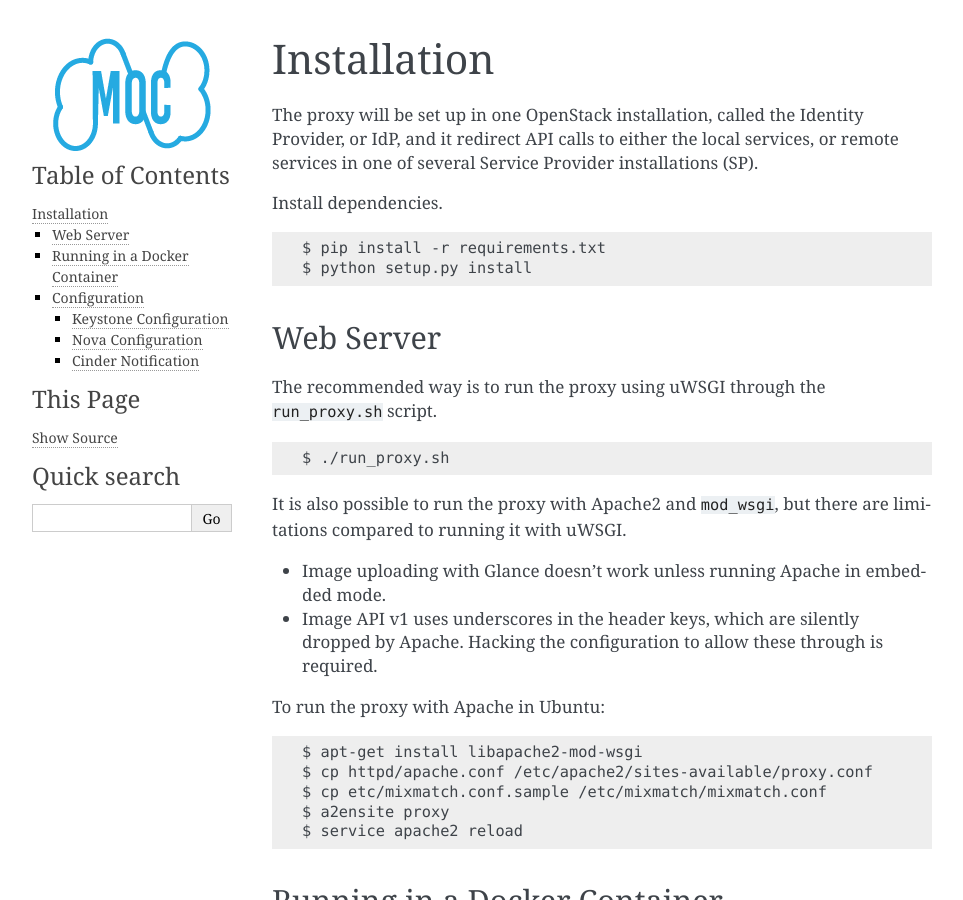
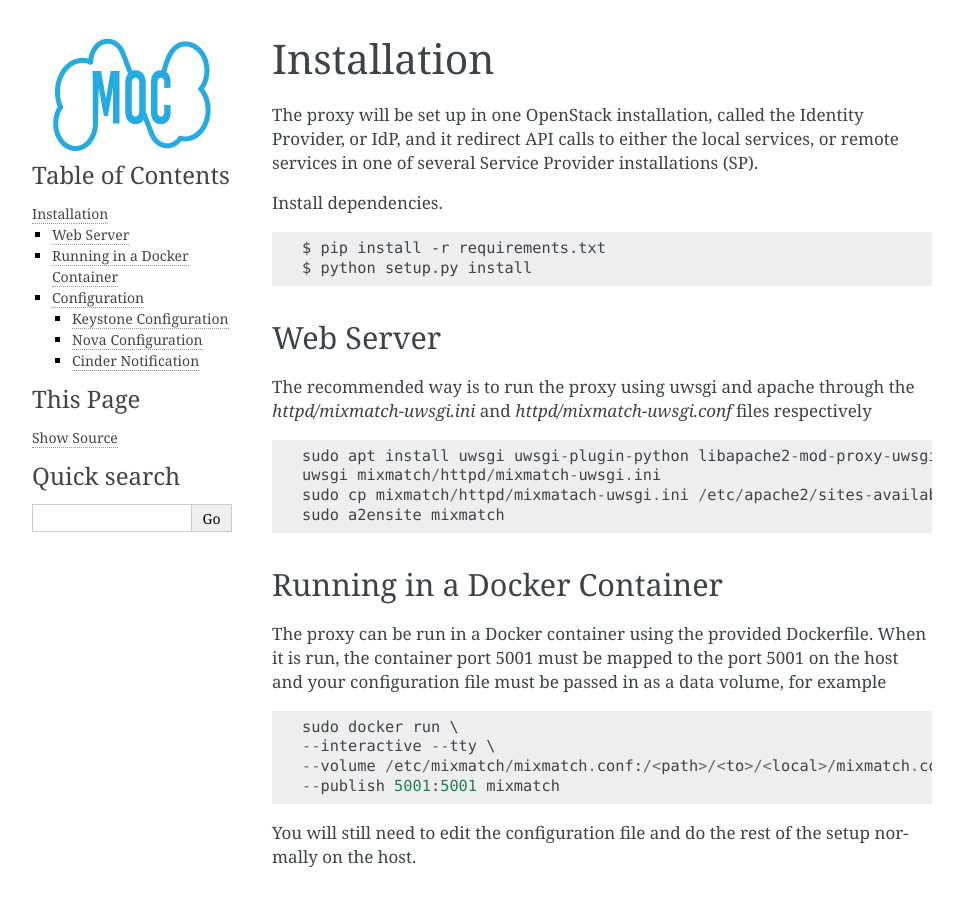
Before and after one commit to openstack-archive/mixmatch, a Sphinx documentation site: the page built from doc/source/installation.rst, in a window 1280 px wide and 900 px high. Shown: the whole window, without its empty margins (148-1111 px from the left). Built offline with Sphinx 7.4.7, drawn with Linux system fonts in a browser that asks for light colours; pages that are not in the unit, such as notebooks, are missing from menus.

Commit message:
uwsgi improvements
This patch adds a .ini file with the configuration for running
mixmatch through uwsgi, replacing the previous `run_proxy.sh`
script which passed the configuration as arguments.

This patch also removed the wsgi configuration, making it
unsupported. The wsgi documentation has also been removed. A
follow on patch will also remove any remnants of wsgi logic.

The default port for running the proxy has been changed to
9913.

This patch also updates the `setup.cfg` file, adding the
parameters for wsgi_scripts so that pbr install the wsgi exec
on package installation.

This patch also uses apache and mod_proxy to map /resource to
the uwsgi port 9913.

Change-Id: I2069d0f28e8e14da59109158cd2912ddb284a4e3

```diff
--- a/doc/source/installation.rst
+++ b/doc/source/installation.rst
@@ -14,27 +14,13 @@ Install dependencies. ::
 
 Web Server
 ==========
-The recommended way is to run the proxy using uWSGI through the
-``run_proxy.sh`` script. ::
+The recommended way is to run the proxy using uwsgi and apache through the
+`httpd/mixmatch-uwsgi.ini` and `httpd/mixmatch-uwsgi.conf` files respectively ::
 
-    $ ./run_proxy.sh
-
-
-It is also possible to run the proxy with Apache2 and ``mod_wsgi``, but there
-are limitations compared to running it with uWSGI.
-
-- Image uploading with Glance doesn't work unless running Apache in embedded
-  mode.
-- Image API v1 uses underscores in the header keys, which are silently dropped
-  by Apache. Hacking the configuration to allow these through is required.
-
-To run the proxy with Apache in Ubuntu: ::
-
-    $ apt-get install libapache2-mod-wsgi
-    $ cp httpd/apache.conf /etc/apache2/sites-available/proxy.conf
-    $ cp etc/mixmatch.conf.sample /etc/mixmatch/mixmatch.conf
-    $ a2ensite proxy
-    $ service apache2 reload
+    sudo apt install uwsgi uwsgi-plugin-python libapache2-mod-proxy-uwsgi
+    uwsgi mixmatch/httpd/mixmatch-uwsgi.ini
+    sudo cp mixmatch/httpd/mixmatach-uwsgi.ini /etc/apache2/sites-available/mixmatch.conf
+    sudo a2ensite mixmatch
 
 
 Running in a Docker Container
```
Also changed, not shown: setup.cfg (+8 -1 lines), 10 other files.
